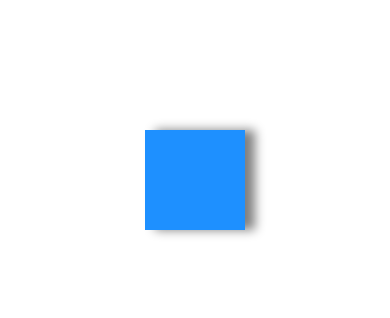
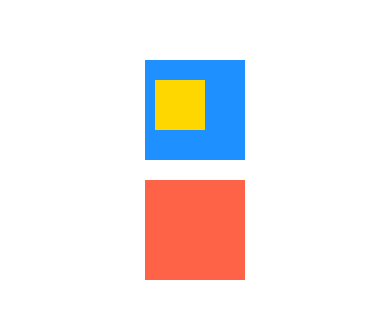
Before and after one commit to chiapet92/expo-playground, a React Native app: screen / in a window 390 px wide. Shown: the part 242-560 px from the top of the page. Built offline with nearby package versions, Linux system fonts and the light colour scheme.

Commit message:
padding and margins

```diff
--- a/App.js
+++ b/App.js
@@ -16,13 +16,24 @@
           backgroundColor: "dodgerblue",
           width: 100,
           height: 100,
-          // for iOS
-          shadowColor: "grey",
-          shadowOffset: { height: 0, width: 10 },
-          shadowOpacity: 1,
-          shadowRadius: 10,
-          // for android
-          elevation: 10,
+          padding: 20, // padding applies to what is inside
+          paddingHorizontal: 10,
+        }}
+      >
+        <View
+          style={{
+            backgroundColor: "gold",
+            width: 50,
+            height: 50,
+          }}
+        ></View>
+      </View>
+      <View
+        style={{
+          backgroundColor: "tomato",
+          width: 100,
+          height: 100,
+          margin: 20, // margin is around
         }}
       ></View>
     </View>
```
